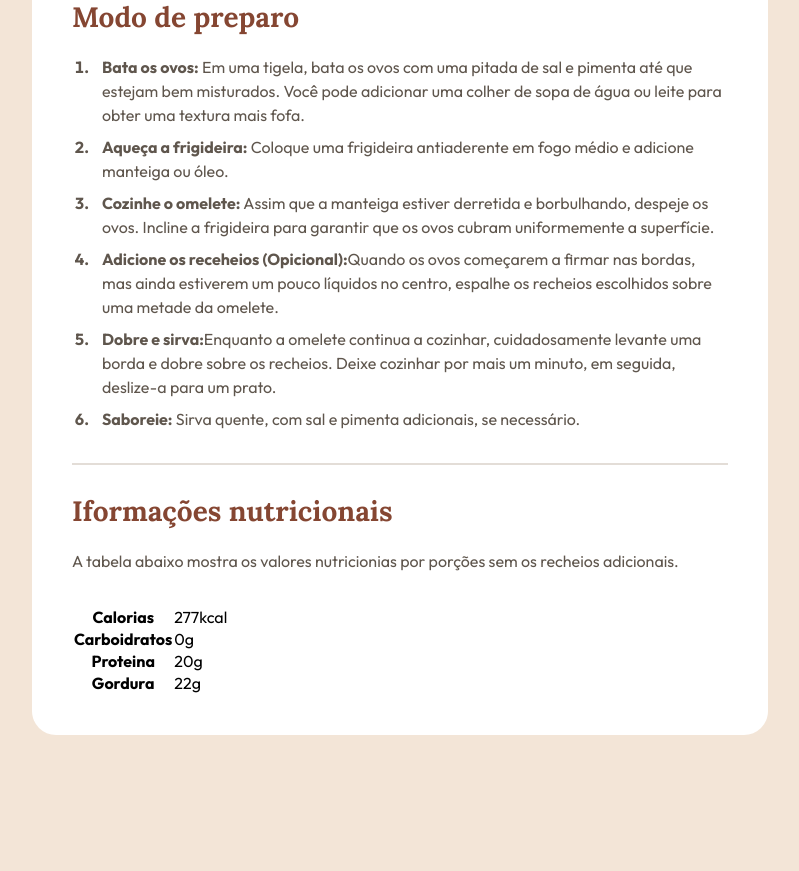
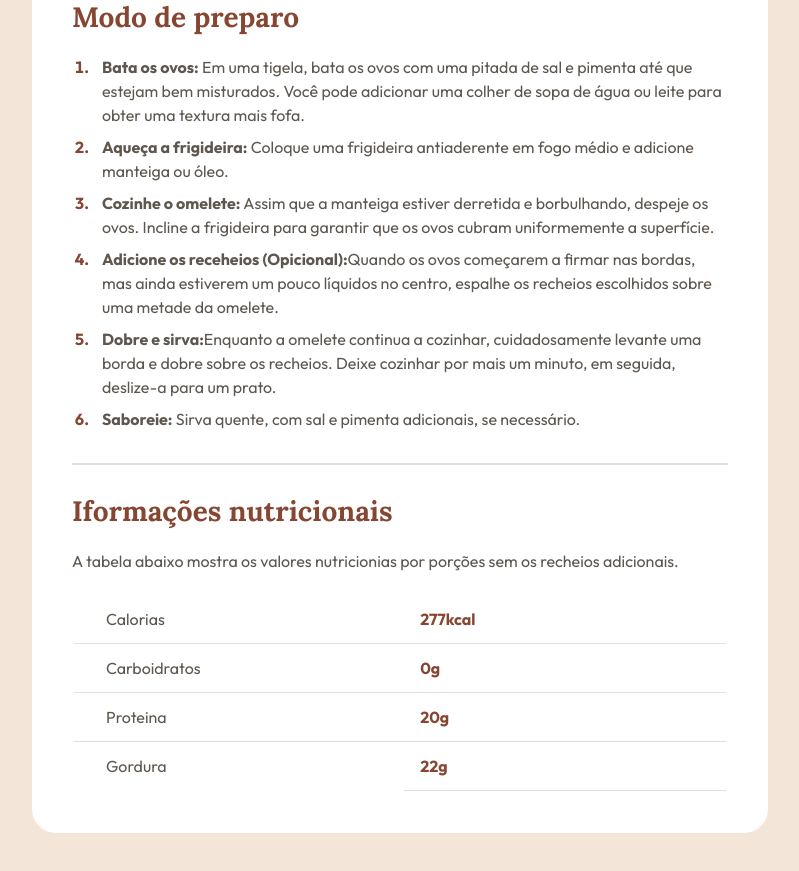
Before and after one commit to gugaschmitt/Receita-de-Omelete, a plain HTML site: page index.HTML in a window 1280 px wide. Shown: the part 809-1680 px from the top of the page, without its empty margins (240-1039 px from the left). Before the commit the page ends 1608 px from the top, so only its background shows below. Drawn offline with Linux system fonts and the light colour scheme.

Commit message:
fim do projeto

```diff
--- a/style.css
+++ b/style.css
@@ -2,6 +2,7 @@
     margin: 0;
     padding: 0;
     box-sizing: border-box;
+    -webkit-font-smoothing: antialiased;
 }
 
 body {
@@ -98,6 +99,52 @@ hr{
 }
 
 .modo li::marker {
-    color: 854632;
+    color: #854632;
     font-weight: 700;
 }
+
+.informaçoes p {
+    margin-bottom:24px;
+}
+
+table {
+    width: 100%;
+}
+
+th, td {
+    border-bottom:1px solid #e3ddd7;
+    width:100%;
+}
+tr{
+    display: flex;
+}
+
+th{
+    text-align: left;
+    padding-left: 32px;
+    font-weight: 400;
+    color: #5f564d;
+    line-height: 150%;
+}
+
+td {
+    padding-left: 16px;
+    font-weight: 700;
+    color: #854632;
+    line-height: 150%;
+}
+
+tr + tr th,
+tr + tr td {
+    padding-block: 12px;
+}
+
+tr:nth-of-type(1) th,
+tr:nth-of-type(1) td {
+    padding-bottom: 12px;
+}
+
+tr:nth-of-type(4) th,
+td:nth-of-type(4) td{
+    border: none;
+}
```
